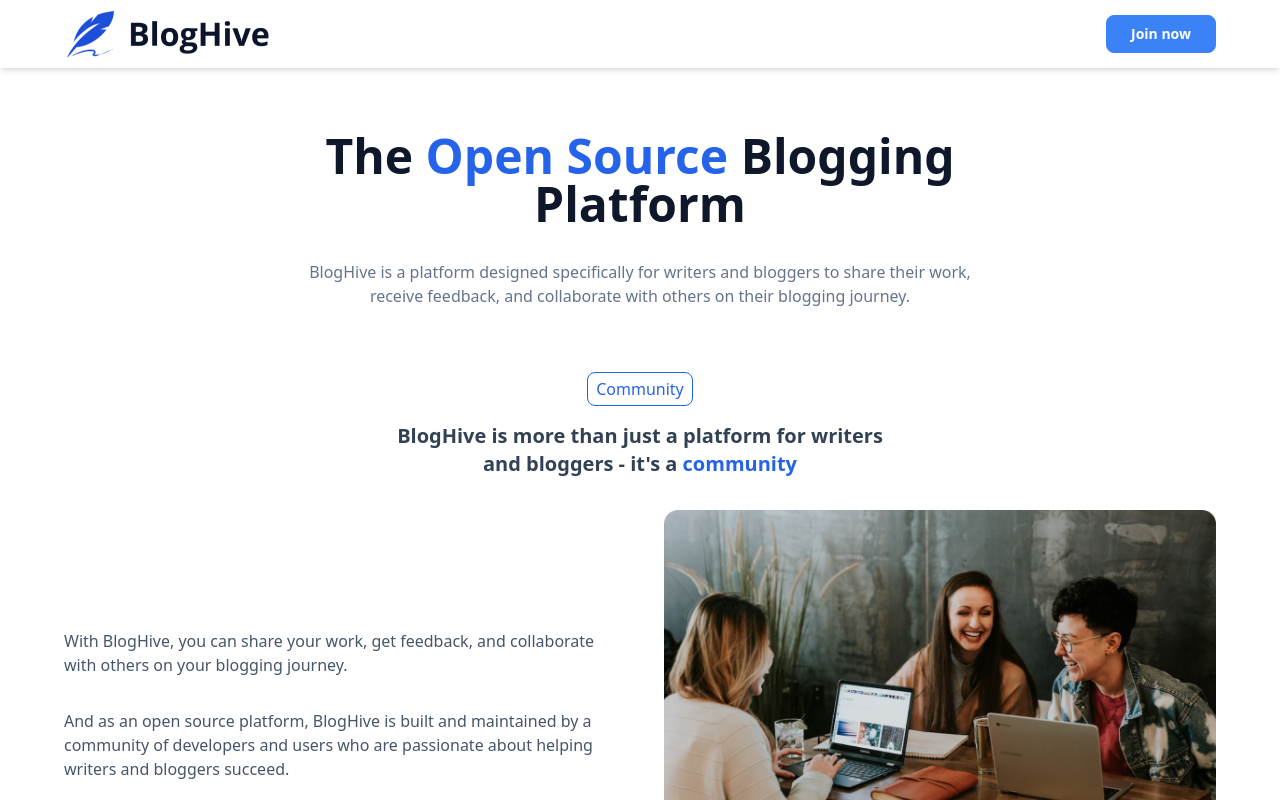
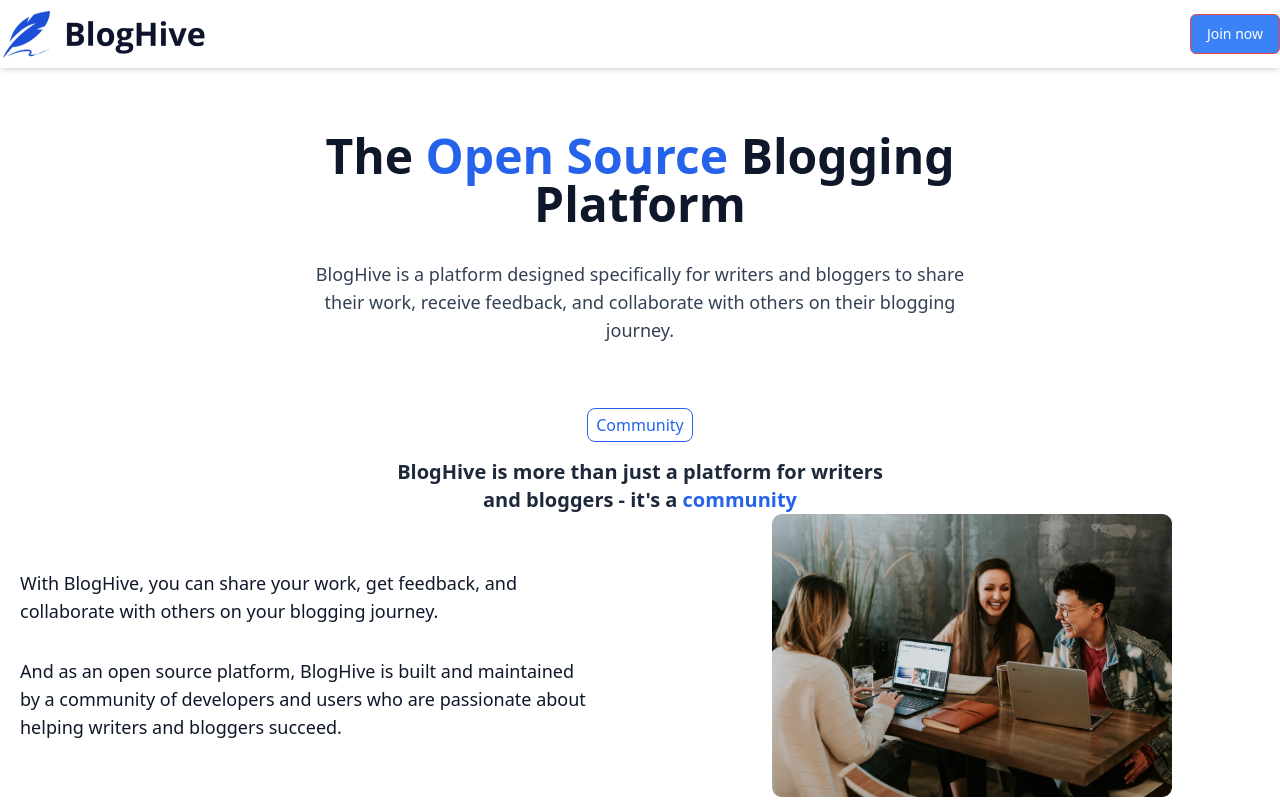
Before and after one commit to takanome-dev/BlogHive, a Next.js app in the folder apps/client/: page / in a window 1280 px wide. Shown: the top 800 px of the page. Built offline with nearby package versions, Linux system fonts and the light colour scheme.

Commit message:
refactor: update file structures

```diff
--- a/apps/client/package.json
+++ b/apps/client/package.json
@@ -12,10 +12,12 @@
     "format": "prettier --write **/*.{js,ts,tsx,css,md,json,yml,yaml}"
   },
   "dependencies": {
+    "class-variance-authority": "^0.4.0",
     "clsx": "^1.2.1",
     "next": "13.1.1",
     "react": "18.2.0",
-    "react-dom": "18.2.0"
+    "react-dom": "18.2.0",
+    "tailwind-merge": "^1.9.1"
   },
   "devDependencies": {
     "@types/node": "^18.0.0",
--- a/apps/client/src/components/atoms/Button/index.tsx
+++ /dev/null
@@ -1,36 +0,0 @@
-import clsx from 'clsx';
-import * as React from 'react';
-
-interface ButtonProps extends React.HTMLAttributes<HTMLButtonElement> {
-  children: React.ReactNode;
-  color?: 'primary' | 'default' | 'outline' | 'link';
-  type?: 'button' | 'submit';
-}
-
-const style = {
-  primary: 'bg-blue-500 border-blue-500 text-white hover:bg-blue-600 focus:ring-blue-200',
-  default: 'bg-slate-100 border-slate-300 text-slate-900 hover:bg-slate-100 focus:ring-slate-200',
-  outline: 'bg-slate-100 border-slate-500 text-slate-900 hover:bg-blue-100 focus:ring-blue-200',
-  link: 'text-blue-600 hover:bg-blue-100',
-};
-
-export const Button: React.FC<ButtonProps> = ({
-  children,
-  color = 'default',
-  type = 'button',
-  className,
-  ...props
-}) => (
-  <button
-    type={type}
-    {...props}
-    className={clsx(
-      'rounded-lg border px-6 py-2 font-semibold text-sm',
-      "focus:outline-none focus:ring transition-all",
-      className || '',
-      style[color]
-    )}
-  >
-    {children}
-  </button>
-);
--- /dev/null
+++ b/apps/client/src/components/header.tsx
@@ -0,0 +1,20 @@
+import Image from 'next/image';
+import Link from 'next/link';
+import React from 'react';
+
+import { Button } from '@/components/ui/button';
+
+import logoTextBlack from '@/public/logo-text-black.png';
+
+const Header = () => (
+  <header className="z-10 sticky top-0 bg-white bg-opacity-70 py-2 shadow-md backdrop-blur-md">
+    <div className='container flex items-center justify-between mx-auto'>
+    <Link href="/">
+      <Image src={logoTextBlack} className="w-1/2" alt="Logo" />
+    </Link>
+    <Button variant="primary" className='border border-red-500'>Join now</Button>
+    </div>
+  </header>
+);
+
+export default Header;
--- a/apps/client/src/components/molecules/Header/index.tsx
+++ /dev/null
@@ -1,18 +0,0 @@
-import Image from 'next/image';
-import Link from 'next/link';
-import React from 'react';
-
-import { Button } from '@/components/atoms/Button';
-
-import logoTextBlack from '@/public/logo-text-black.png';
-
-const Header = () => (
-  <header className="z-[999] sticky top-0 flex items-center justify-between bg-white bg-opacity-70 px-8 lg:px-16 py-2 shadow-md backdrop-blur-md">
-    <Link href="/">
-      <Image src={logoTextBlack} className="w-1/2" alt="Logo" />
-    </Link>
-    <Button color='primary'>Join now</Button>
-  </header>
-);
-
-export default Header;
--- /dev/null
+++ b/apps/client/src/components/ui/button.tsx
@@ -0,0 +1,55 @@
+import * as React from "react"
+import { VariantProps, cva } from "class-variance-authority"
+
+import { cn } from '@/lib/utils'
+
+const buttonVariants = cva(
+  "inline-flex items-center justify-center rounded-md text-sm font-medium transition-colors focus:outline-none focus:ring-2 focus:ring-slate-400 focus:ring-offset-2 dark:hover:bg-slate-800 dark:hover:text-slate-100 disabled:opacity-50 dark:focus:ring-slate-400 disabled:pointer-events-none dark:focus:ring-offset-slate-900 data-[state=open]:bg-slate-100 dark:data-[state=open]:bg-slate-800",
+  {
+    variants: {
+      variant: {
+        default:
+          "bg-slate-900 text-white hover:bg-slate-700 dark:bg-slate-50 dark:text-slate-900",
+          primary:
+          "bg-blue-500 text-white hover:bg-blue-600 dark:bg-slate-50 dark:text-slate-900",
+        destructive:
+          "bg-red-500 text-white hover:bg-red-600 dark:hover:bg-red-600",
+        outline:
+          "bg-transparent border border-slate-200 hover:bg-slate-100 dark:border-slate-700 dark:text-slate-100",
+        subtle:
+          "bg-slate-100 text-slate-900 hover:bg-slate-200 dark:bg-slate-700 dark:text-slate-100",
+        ghost:
+          "bg-transparent hover:bg-slate-100 dark:hover:bg-slate-800 dark:text-slate-100 dark:hover:text-slate-100 data-[state=open]:bg-transparent dark:data-[state=open]:bg-transparent",
+        link: "bg-transparent underline-offset-4 hover:underline text-slate-900 dark:text-slate-100 hover:bg-transparent dark:hover:bg-transparent",
+      },
+      size: {
+        default: "h-10 py-2 px-4",
+        sm: "h-9 px-2 rounded-md",
+        lg: "h-11 px-8 rounded-md",
+      },
+    },
+    defaultVariants: {
+      variant: "default",
+      size: "default",
+    },
+  }
+)
+
+export interface ButtonProps
+  extends React.ButtonHTMLAttributes<HTMLButtonElement>,
+    VariantProps<typeof buttonVariants> {}
+
+const Button = React.forwardRef<HTMLButtonElement, ButtonProps>(
+  ({ className, variant, size, ...props }, ref) => {
+    return (
+      <button
+        className={cn(buttonVariants({ variant, size, className }))}
+        ref={ref}
+        {...props}
+      />
+    )
+  }
+)
+Button.displayName = "Button"
+
+export { Button, buttonVariants }
--- /dev/null
+++ b/apps/client/src/components/ui/label.tsx
@@ -0,0 +1,19 @@
+import React from 'react'
+import { VariantProps, cva } from "class-variance-authority"
+import { cn } from '@/lib/utils'
+
+const labelVariants = cva()
+
+export interface LabelProps extends React.HTMLAttributes<HTMLSpanElement>, VariantProps<typeof labelVariants> {
+  name: string
+}
+
+const Label = React.forwardRef<HTMLSpanElement, LabelProps>(({className, name}, ref) => {
+  return (
+    <span className={cn("rounded-lg border border-blue-600 px-2 py-1 text-blue-600", className)} ref={ref}>
+              {name}
+            </span>
+  )
+})
+
+export {Label}
--- /dev/null
+++ b/apps/client/src/lib/utils.ts
@@ -0,0 +1,6 @@
+import { clsx, type ClassValue } from 'clsx';
+import { twMerge } from 'tailwind-merge';
+
+export function cn(...inputs: ClassValue[]) {
+  return twMerge(clsx(inputs));
+}
--- a/apps/client/src/pages/index.tsx
+++ b/apps/client/src/pages/index.tsx
@@ -3,10 +3,9 @@ import Image from 'next/image';
 
 import { feedback, collaboration, learning, community } from '@/assets/index';
 
-import Header from '@/components/molecules/Header';
-import Footer from '@/components/molecules/Footer';
+import Header from '@/components/header';
+import Footer from '@/components/footer';
 import communityImg from '@/public/community.png';
-import { Button } from '@/components/atoms/Button';
 
 // advanced features section icons
 import autographIcon from '@/public/icon-autograph.png';
@@ -14,47 +13,46 @@ import computerChatIcon from '@/public/icon-computerChat.png';
 import goalIcon from '@/public/icon-goal.png';
 import handWithPenIcon from '@/public/icon-handWithPen.png';
 import photoCameraFrontIcon from '@/public/icon-photoCameraFront.png';
+import { Label } from '@/components/ui/label';
 
 export default function IndexPage() {
   return (
     <>
       <Header />
-      <main className="min-h-[calc(100vh-(70px))] px-5 py-8 lg:px-16">
-        <div className="hero-section flex w-full flex-col items-center justify-center py-8 text-center">
-          <h1 className="max-w-3xl text-3xl font-bold text-slate-900 md:text-5xl _2md:text-5xl lg:text-5xl ">
+      <main className="container mx-auto min-h-[calc(100vh-(70px))] py-8">
+        <div className="flex w-full flex-col items-center justify-center py-8 text-center">
+          <h1 className="max-w-3xl text-3xl font-bold text-slate-900 md:text-5xl">
             The <span className="text-blue-600">Open Source</span> Blogging
             Platform
           </h1>
-          <p className="text-md mt-8 max-w-2xl text-slate-500">
+          <p className="text-lg mt-8 max-w-2xl text-slate-700">
             BlogHive is a platform designed specifically for writers and
             bloggers to share their work, receive feedback, and collaborate with
             others on their blogging journey.
           </p>
         </div>
-        <section className="community-section mt-8">
+        <section className="mt-8">
           <div className="flex flex-col items-center">
-            <span className="rounded-lg border border-blue-600 px-2 py-1 text-blue-600">
-              Community
-            </span>
-            <p className="mt-4 max-w-lg text-center text-xl font-semibold text-slate-700">
+            <Label name='Community' />
+            <p className="mt-4 max-w-lg text-center text-xl font-semibold text-slate-800">
               BlogHive is more than just a platform for writers and bloggers -
               it's a <span className="text-blue-600">community</span>
             </p>
           </div>
-          <div className="mt-8 grid grid-cols-1 justify-items-center gap-12 lg:grid-cols-2 lg:justify-items-start">
-            <div className="flex max-w-xl flex-col justify-center gap-8 text-slate-600">
-              <p>
+          <div className="grid grid-cols-1 justify-items-center gap-12 lg:grid-cols-2">
+            <div className="flex max-w-xl flex-col justify-center gap-8">
+              <p className='text-lg text-slate-900'>
                 With BlogHive, you can share your work, get feedback, and
                 collaborate with others on your blogging journey.{' '}
               </p>
-              <p>
+              <p className='text-lg text-slate-900'>
                 And as an open source platform, BlogHive is built and maintained
                 by a community of developers and users who are passionate about
                 helping writers and bloggers succeed.
               </p>
             </div>
             <div>
-              <Image src={communityImg} alt="Community Image" />
+              <Image src={communityImg} alt="Community Image" width={400} height={400} />
             </div>
           </div>
         </section>
--- a/apps/client/tailwind.config.js
+++ b/apps/client/tailwind.config.js
@@ -2,14 +2,6 @@
 module.exports = {
   content: ['./src/**/*.{js,ts,jsx,tsx}'],
   theme: {
-    screens: {
-      sm: '320px',
-      md: '640px',
-      _2md: '840px',
-      lg: '1024px',
-      xl: '1280px',
-      _2k: '2000px',
-    },
     extend: {
       colors: {
         slate: {
--- a/apps/client/tsconfig.json
+++ b/apps/client/tsconfig.json
@@ -3,8 +3,8 @@
   "compilerOptions": {
     "baseUrl": ".",
     "paths": {
-      "@/*": ["src/*"],
-      "@/public/*": ["public/*"]
+      "@/*": ["./src/*"],
+      "@/public/*": ["./public/*"],
     }
   },
   "include": ["src", "next-env.d.ts"],
```
Also changed, not shown: apps/client/src/components/footer.tsx (renamed from apps/client/src/components/molecules/Footer/index.tsx), 1 other file (tests, documents, lock files or other folders).
